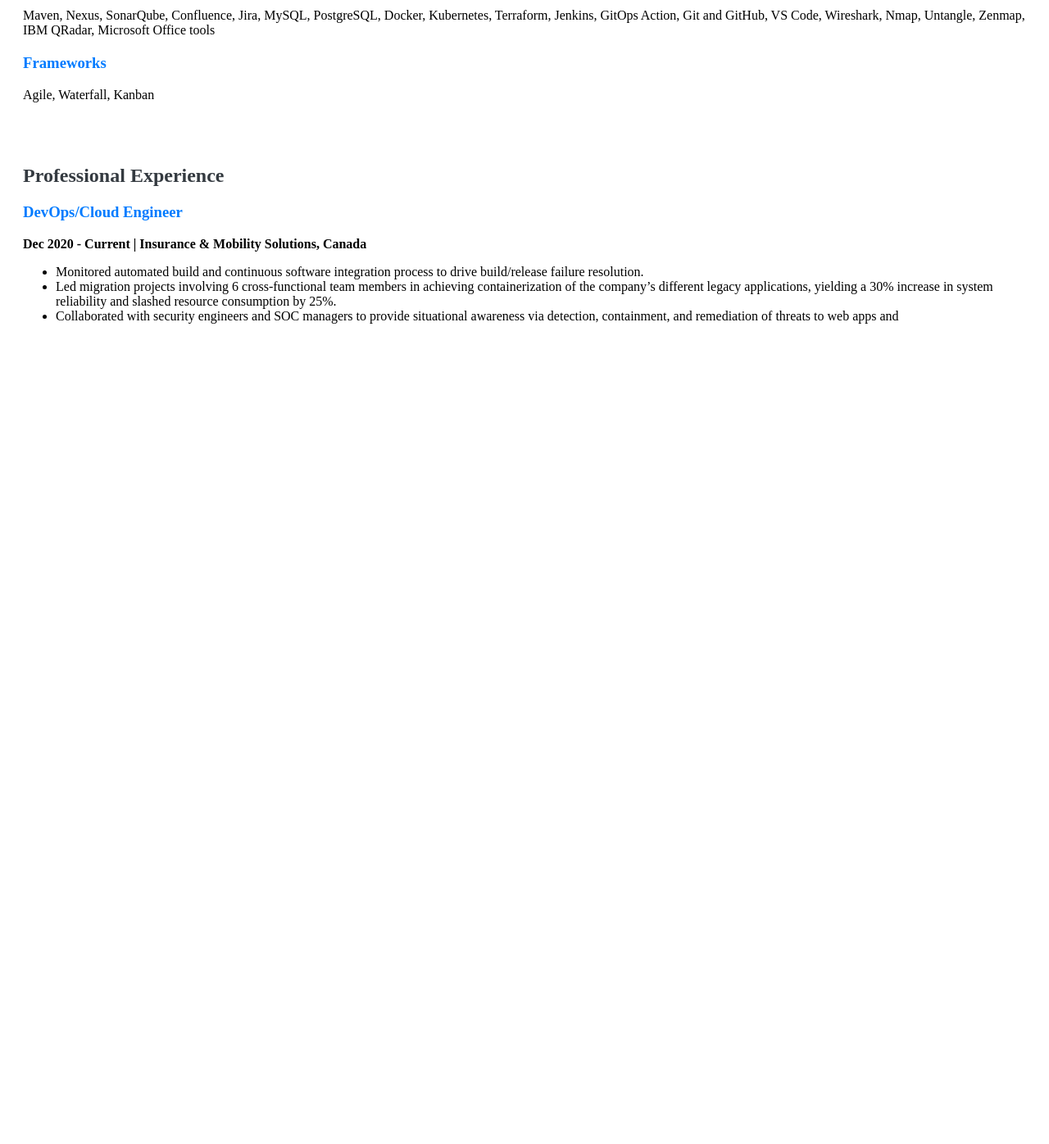
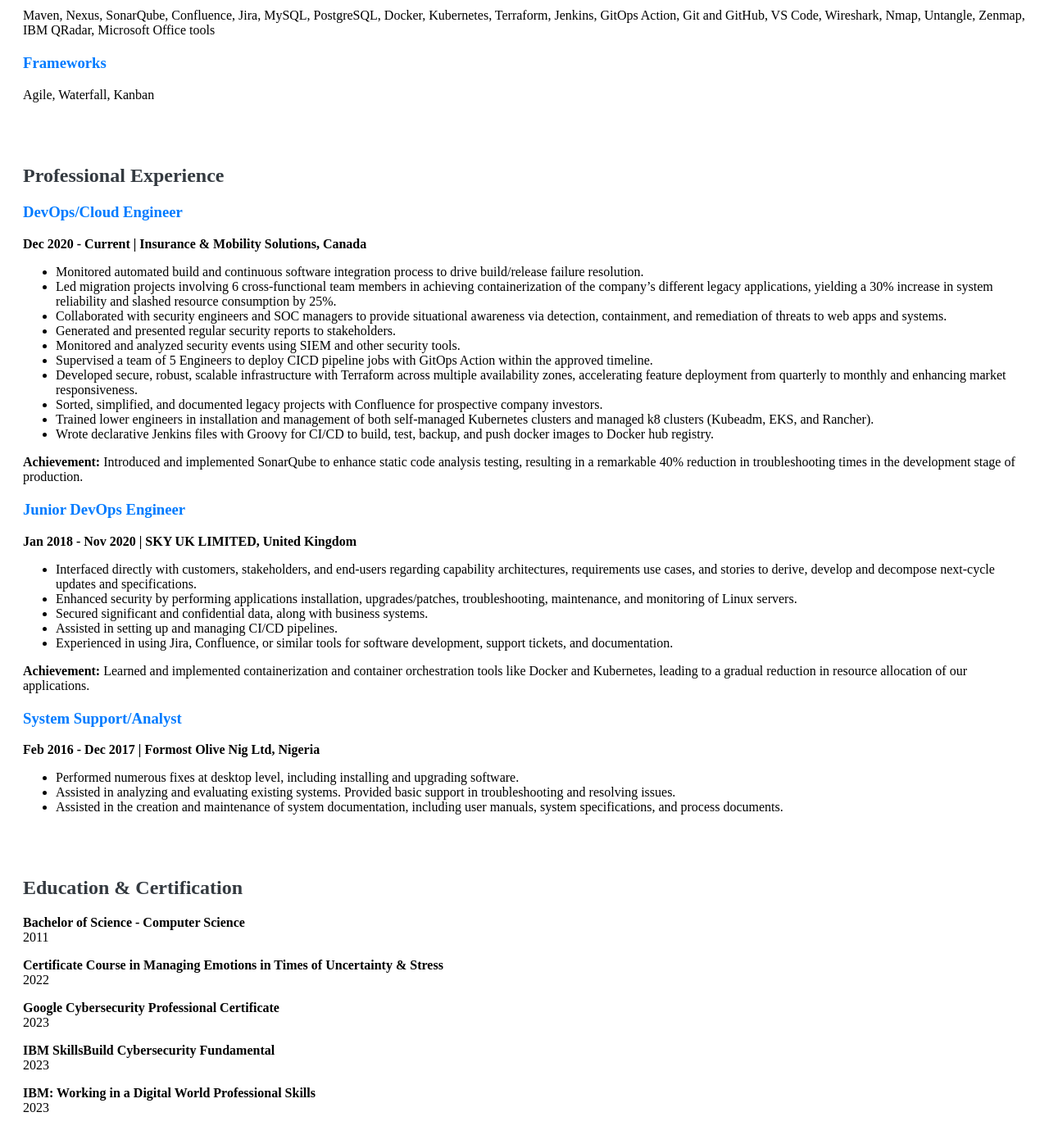
Before and after one commit to contactbilal05/tech, a Jekyll site: the page built from index.md, in a window 1280 px wide and 1400 px high, scrolled down 1181 px. Shown: the top 1396 px of the window at 82% size. Built offline with Jekyll 4.4.1, drawn with Linux system fonts in a browser that asks for light colours; before the commit the page ends 1620 px from its top, so only the background shows below that.

Commit message:
Update index.md

```diff
--- a/index.md
+++ b/index.md
@@ -86,4 +86,42 @@
   <ul>
     <li>Monitored automated build and continuous software integration process to drive build/release failure resolution.</li>
     <li>Led migration projects involving 6 cross-functional team members in achieving containerization of the company’s different legacy applications, yielding a 30% increase in system reliability and slashed resource consumption by 25%.</li>
-    <li>Collaborated with security engineers and SOC managers to provide situational awareness via detection, containment, and remediation of threats to web apps and
+    <li>Collaborated with security engineers and SOC managers to provide situational awareness via detection, containment, and remediation of threats to web apps and systems.</li>
+    <li>Generated and presented regular security reports to stakeholders.</li>
+    <li>Monitored and analyzed security events using SIEM and other security tools.</li>
+    <li>Supervised a team of 5 Engineers to deploy CICD pipeline jobs with GitOps Action within the approved timeline.</li>
+    <li>Developed secure, robust, scalable infrastructure with Terraform across multiple availability zones, accelerating feature deployment from quarterly to monthly and enhancing market responsiveness.</li>
+    <li>Sorted, simplified, and documented legacy projects with Confluence for prospective company investors.</li>
+    <li>Trained lower engineers in installation and management of both self-managed Kubernetes clusters and managed k8 clusters (Kubeadm, EKS, and Rancher).</li>
+    <li>Wrote declarative Jenkins files with Groovy for CI/CD to build, test, backup, and push docker images to Docker hub registry.</li>
+  </ul>
+  <p><strong>Achievement:</strong> Introduced and implemented SonarQube to enhance static code analysis testing, resulting in a remarkable 40% reduction in troubleshooting times in the development stage of production.</p>
+
+  <h3>Junior DevOps Engineer</h3>
+  <p><strong>Jan 2018 - Nov 2020 | SKY UK LIMITED, United Kingdom</strong></p>
+  <ul>
+    <li>Interfaced directly with customers, stakeholders, and end-users regarding capability architectures, requirements use cases, and stories to derive, develop and decompose next-cycle updates and specifications.</li>
+    <li>Enhanced security by performing applications installation, upgrades/patches, troubleshooting, maintenance, and monitoring of Linux servers.</li>
+    <li>Secured significant and confidential data, along with business systems.</li>
+    <li>Assisted in setting up and managing CI/CD pipelines.</li>
+    <li>Experienced in using Jira, Confluence, or similar tools for software development, support tickets, and documentation.</li>
+  </ul>
+  <p><strong>Achievement:</strong> Learned and implemented containerization and container orchestration tools like Docker and Kubernetes, leading to a gradual reduction in resource allocation of our applications.</p>
+
+  <h3>System Support/Analyst</h3>
+  <p><strong>Feb 2016 - Dec 2017 | Formost Olive Nig Ltd, Nigeria</strong></p>
+  <ul>
+    <li>Performed numerous fixes at desktop level, including installing and upgrading software.</li>
+    <li>Assisted in analyzing and evaluating existing systems. Provided basic support in troubleshooting and resolving issues.</li>
+    <li>Assisted in the creation and maintenance of system documentation, including user manuals, system specifications, and process documents.</li>
+  </ul>
+</section>
+
+<section id="education" class="home-section">
+  <h2>Education & Certification</h2>
+  <p><strong>Bachelor of Science - Computer Science</strong><br>2011</p>
+  <p><strong>Certificate Course in Managing Emotions in Times of Uncertainty & Stress</strong><br>2022</p>
+  <p><strong>Google Cybersecurity Professional Certificate</strong><br>2023</p>
+  <p><strong>IBM SkillsBuild Cybersecurity Fundamental</strong><br>2023</p>
+  <p><strong>IBM: Working in a Digital World Professional Skills</strong><br>2023</p>
+</section>
```
